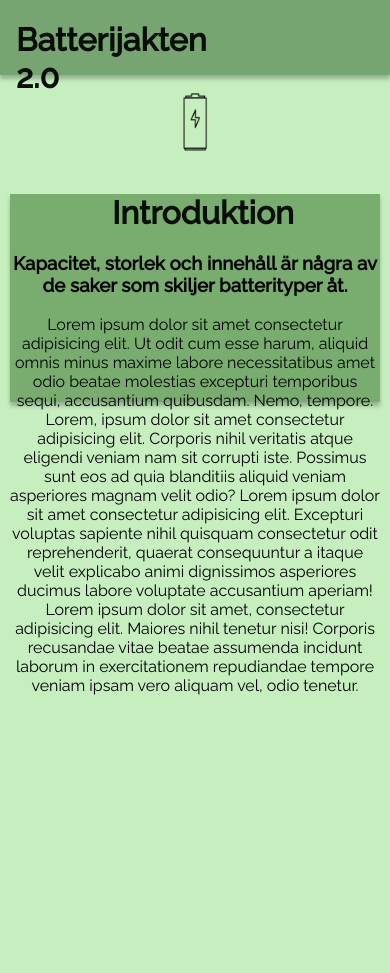
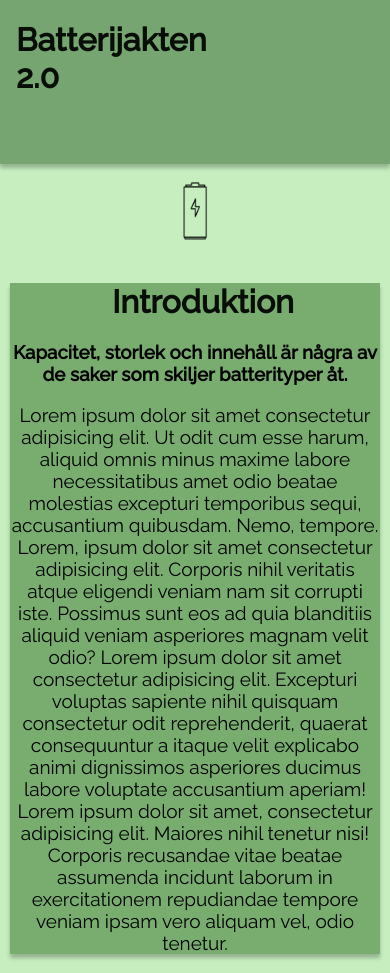
Before and after one commit to Johihi1/Kampanj, a plain HTML site: page index.html in a window 390 px wide. Shown: the top 973 px of the page. Before the commit the page ends 844 px from the top, so only its background shows below. Drawn offline with Linux system fonts and the light colour scheme.

Commit message:
09:00 2021-05-28
+lite responsivitet

```diff
--- a/Style.css
+++ b/Style.css
@@ -26,11 +26,9 @@ h3 {
 }
 
 header{
-    margin-top: 0;
-    margin-left: 0;
-    margin-right: 0;
-    height: 75px;
-    width: 100%;
+    margin: 0 auto;
+    height: fit-content;
+    width: inherit;
     background-color: #77A571;
     position: relative;
     display: flex;
@@ -44,6 +42,8 @@ a, .navbar{
     text-decoration: none;
     font-size: x-large;
     padding-left: 4.5em;
+    text-align: center;
+    width: inherit;
 }
 
 a:link{
@@ -69,11 +69,11 @@ div, .main{
     text-align: center;
     background-color: #78AD6F;
     width: 95%;
-    height: 13em;
+    height: fit-content;
     box-shadow: 0px 4px 4px rgba(0, 0, 0, 0.25);
 }
 
 p{
     font-family: raleway;
-
+    font-size: 19px;
 }
--- a/index.html
+++ b/index.html
@@ -6,6 +6,7 @@
     <title>Kampanj</title>
     <link rel="stylesheet" href="Style.css">
     <link href="https://fonts.googleapis.com/css?family=Raleway:400,500&display=swap" rel="stylesheet">
+    <meta name="viewport" content="width=device-width, initial-scale=0.41, maximum-scale=1" />
 </head>
 <body>
     <header>
```
